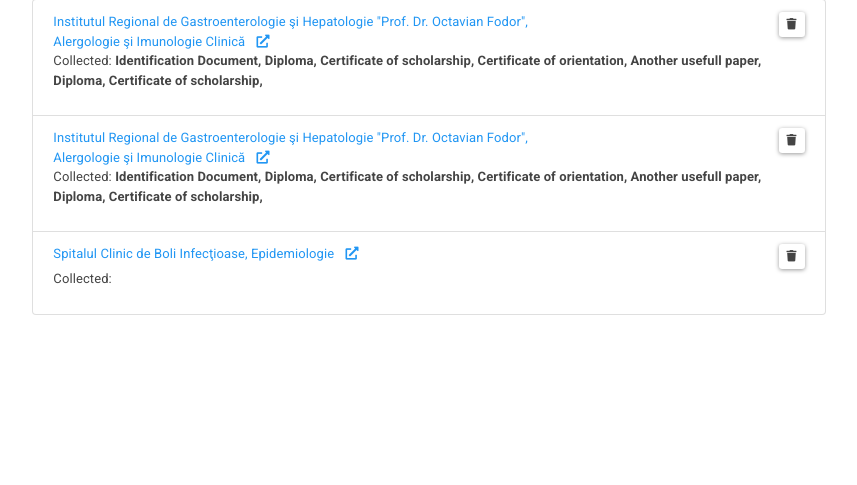
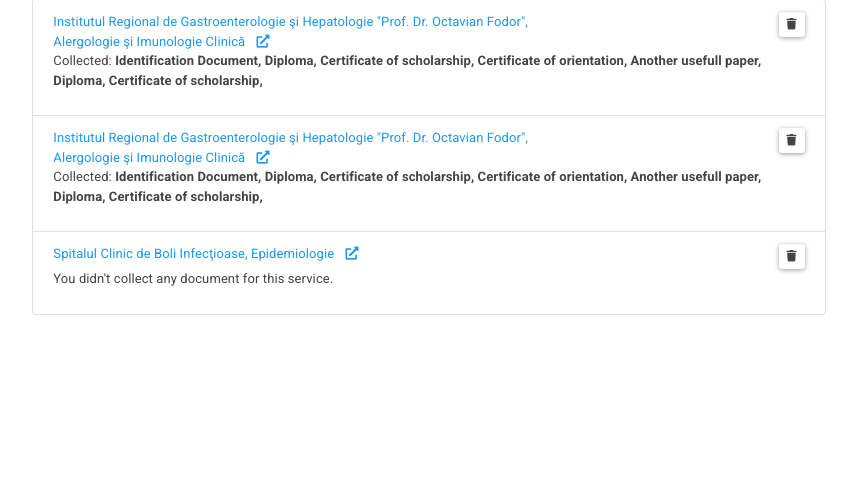
Before and after one commit to alex-run-code/resio, a Django app: template website/templates/account/profile.html in a window 1280 px wide. Shown: the part 271-756 px from the top of the page, without its empty margins (211-1068 px from the left). Run offline with Django 3.2, Linux system fonts and the light colour scheme; the template is opened without the code that fills it: values that come from a table or form of the project are taken from there, others are empty; data comes from the database, SQL or seed files in the repository; both versions use the stored data as it was after the commit; some libraries are stand-ins or nearby versions.

Commit message:
Correction of a bug in profile page for displaying a message when no document are collected

```diff
--- a/website/templates/account/profile.html
+++ b/website/templates/account/profile.html
@@ -39,17 +39,13 @@
                                 </div>
                                 <div class='row'>
                                     <div class='col'>
-                                        {% if paperwork_collected|length > 0 %}
-                                            <p>Collected:
+                                            <p class='paperwork_collected'>Collected:
                                                 {% for item in paperwork_collected %}
                                                     {% if item.pw_service.service == favorite.service %}
-                                                        <strong>{{ item.pw_service.paperwork }}, </strong>
+                                                        <strong class='a_document'>{{ item.pw_service.paperwork }}, </strong>
                                                     {% endif %}
                                                 {% endfor %}
                                             </p>
-                                        {% else %}
-                                            <i>You didn't collect any paperwork for this service.</i>
-                                        {% endif %}
                                     </div>
                                 </div>
 
@@ -58,7 +54,7 @@
 
                         </ul>
                     {% else %}
-                    <i>You don't have any favorites yet.</i>
+                    <i>You don't have any favorites yet. Use the <a href='{% url "research" %}'>research page</a> to find a service in which you are interested.</i>
                     {% endif %}
 
                 </div>
@@ -95,6 +91,15 @@
             remove_from_fav(this.id);
         })
     }
+
+    var paperwork_collected = document.getElementsByClassName('paperwork_collected');
+    for (i=0 ; i < paperwork_collected.length ; i++) {
+        if (paperwork_collected[i].getElementsByTagName('strong').length == 0) {
+            paperwork_collected[i].textContent = "You didn't collect any document for this service.";
+        }
+
+    }
+
 </script>
 
 
--- a/website/templates/website/service.html
+++ b/website/templates/website/service.html
@@ -14,12 +14,12 @@
         <h5>{{ city }}</h5>
         {% if user.is_authenticated %}
             {% if favorite %}
-                <i>Already in your favorites</i>
+                <i>Already in <a href='{% url "profile" %}'>your favorites</a>.</i>
             {% else %}
                 <div id='add_to_fav' class='btn btn-primary btn-sm'>Add to favorites</div>
             {% endif %}
         {% else %}
-            <i class='text-secondary'>Log yourself to add this service in your favorites</i>
+            <i class='text-danger'><i class="fas fa-exclamation-triangle mr-2"></i><a class='text-danger' href='{% url "account_login" %}'>Log yourself to add this service in your favorites</a></i>
         {% endif %}
     </div>
 
@@ -235,7 +235,7 @@
                     'specialty': specialty,     // add the country id to the GET parameters
                 },
                 success: function () {   // `data` is the return of the `load_cities` view function
-                    $("#add_to_fav").text('Added');
+                    $("#add_to_fav").text('Added in your profile');
                     $("#add_to_fav").removeClass('btn-primary');
                     $("#add_to_fav").addClass('btn-warning');
                     $('#add_to_fav').off('click');
```
Also changed, not shown: db.sqlite3.
